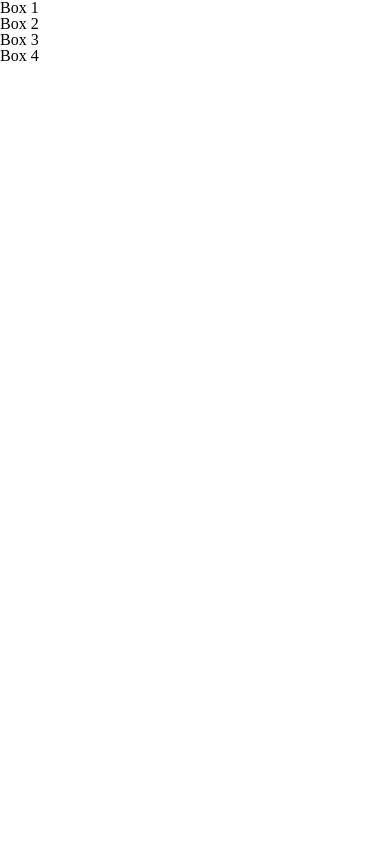
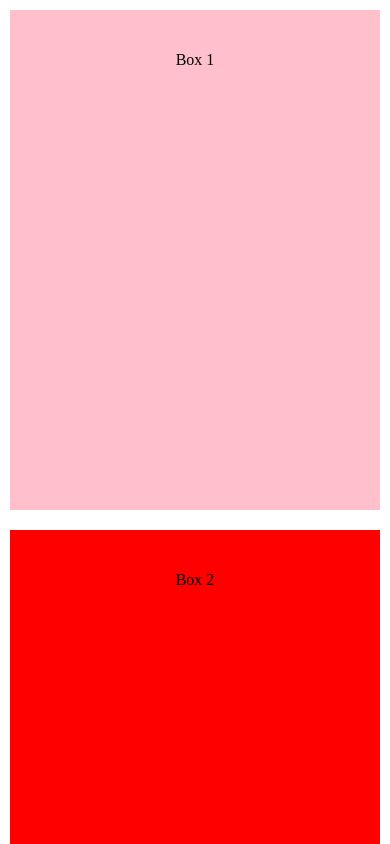
Before and after one commit to Sandra3dra/tsao_sandra_1056_Project4, a plain HTML site: page index.html in a window 390 px wide. Shown: the top 844 px of the page. Drawn offline with Linux system fonts and the light colour scheme.

Commit message:
everything

```diff
--- a/css/main.css
+++ b/css/main.css
@@ -1,2 +1,61 @@
 @charset "utf-8";
 /*css file*/
+
+#container {
+	max-width: 1140px;
+	margin: 0 auto;
+	display: flex;
+	flex-direction: row;
+}
+
+h2 {
+	line-height: 100px;
+}
+
+.hidden {
+	display: none;
+}
+
+.box {
+	text-align: center;
+	margin: 10px;
+	height: 500px;
+	flex: 1 1 auto;
+}
+
+.b1 {
+	background-color: blue;
+}
+
+.b2 {
+	background-color: purple;
+}
+
+.b3 {
+	background-color: grey;
+}
+
+.b4 {
+	background-color: brown;
+}
+
+@media screen and (max-width: 641px) {
+	#container {
+		display: flex;
+		flex-direction: column;
+	}
+	.b1 {
+	background-color: pink;
+	flex: 1 1 auto;
+	}
+	.b2 {
+	background-color: red;
+	flex: 1 1 auto;
+	}
+	.b3 {
+		display: none;
+	}
+	.b4 {
+		display: none;
+	}
+}
--- a/index.html
+++ b/index.html
@@ -8,6 +8,7 @@
 	</head>
 	<body>
 		<main id="container">
+			<h1 class="hidden">Media Query Project!</h1>
 			<section class="box b1"><h2>Box 1</h2></section>
 			<section class="box b2"><h2>Box 2</h2></section>
 			<section class="box b3"><h2>Box 3</h2></section>
```
